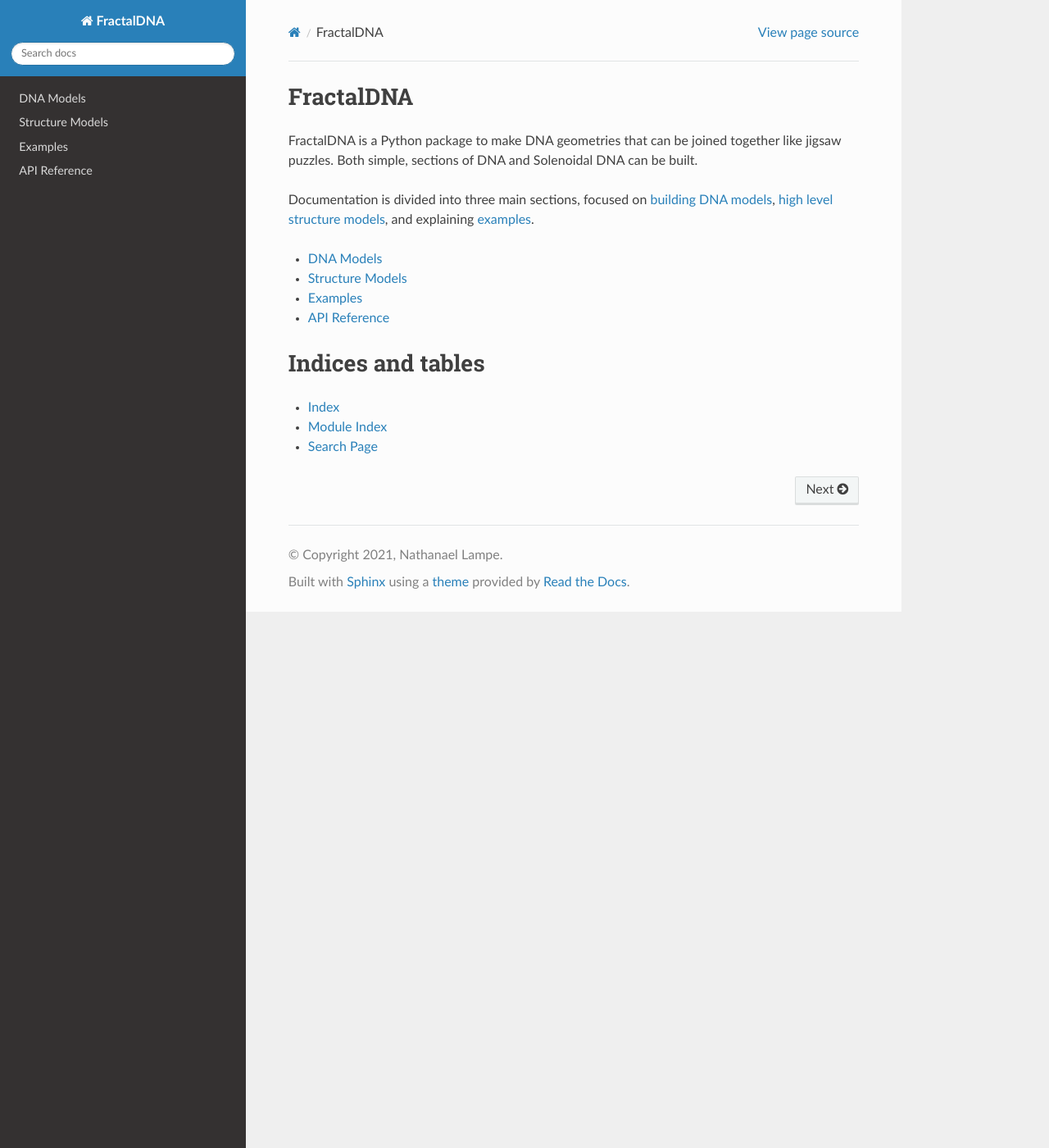
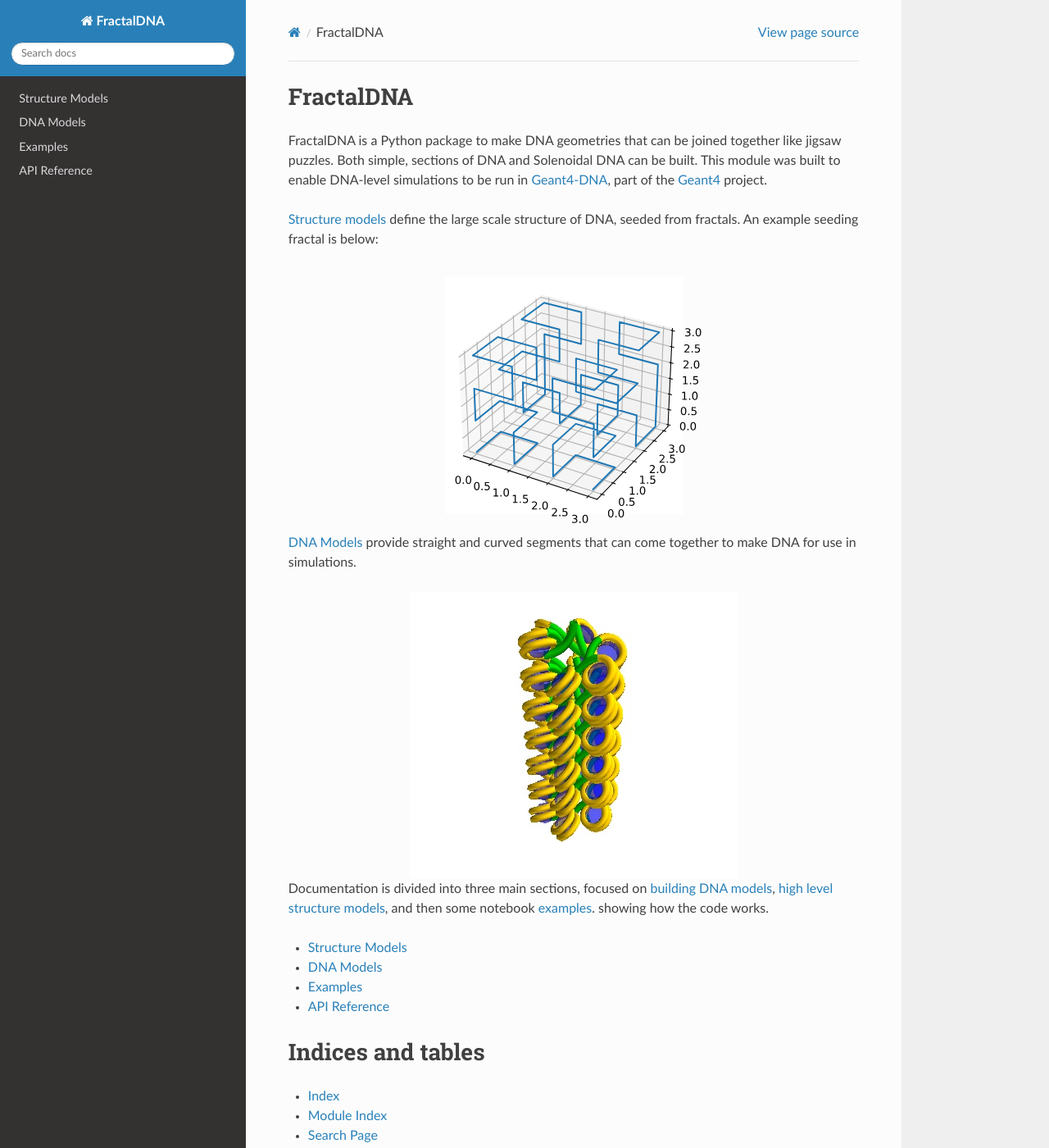
Before and after one commit to natl/fractaldna, a Sphinx documentation site: the page built from docs/source/index.rst, in a window 1280 px wide and 1400 px high. Shown: the whole window at 82% size. Built offline with Sphinx 7.4.7 and the Read the Docs theme 2.0.0, drawn with Linux system fonts in a browser that asks for light colours.

Commit message:
update documentation

```diff
--- a/docs/source/conf.py
+++ b/docs/source/conf.py
@@ -50,8 +50,8 @@ extensions = [
     "nbsphinx"
 ]
 
-# Allow nbsphinx to have errors
-nbsphinx_allow_errors = True
+# Notebooks should be pre-executed
+nbsphinx_execute = 'never'
 
 # set_type_checking_flag = True
 
--- a/docs/source/index.rst
+++ b/docs/source/index.rst
@@ -8,16 +8,33 @@ FractalDNA
 ==========
 
 FractalDNA is a Python package to make DNA geometries that can be joined together like
-jigsaw puzzles. Both simple, sections of DNA and Solenoidal DNA can be built.
+jigsaw puzzles. Both simple, sections of DNA and Solenoidal DNA can be built. This
+module was built to enable DNA-level simulations to be run in `Geant4-DNA <http://geant4-dna.in2p3.fr/>`_, part of the
+`Geant4 <geant4.cern.ch/>`_ project.
+
+:doc:`Structure models <structure_models>` define the large scale structure of DNA,
+seeded from fractals. An example seeding fractal is below:
+
+.. image:: images/fractal-path.svg
+   :alt: A 3-D iterated Hilbert Curve
+   :align: center
+
+:doc:`DNA Models <dna_models>` provide straight and curved segments that can come together to
+make DNA for use in simulations.
+
+.. image:: images/single_solenoid_line_plot.jpg
+   :alt: A straight solenoidal DNA segment
+   :align: center
 
 Documentation is divided into three main sections, focused on :doc:`building DNA models <dna_models>`,
-:doc:`high level structure models <structure_models>`, and explaining :doc:`examples <examples>`.
+:doc:`high level structure models <structure_models>`, and then some notebook  :doc:`examples <examples>`. showing
+how the code works.
 
 .. toctree::
    :maxdepth: 1
 
+   structure_models
    dna_models
-   structure_models
    examples
    api
 
```
Also changed, not shown: requirements-dev.txt (+9 -6 lines), requirements.txt (+56 -7 lines), .pre-commit-config.yaml, docs/source/examples/single-solenoids.ipynb, docs/source/examples/single_solenoid_line_plot.jpg (added), docs/source/examples/single_solenoid_strand_plot.jpg, docs/source/images/fractal-path.svg (added), docs/source/images/single_solenoid_line_plot.jpg (added), 2 other files.
